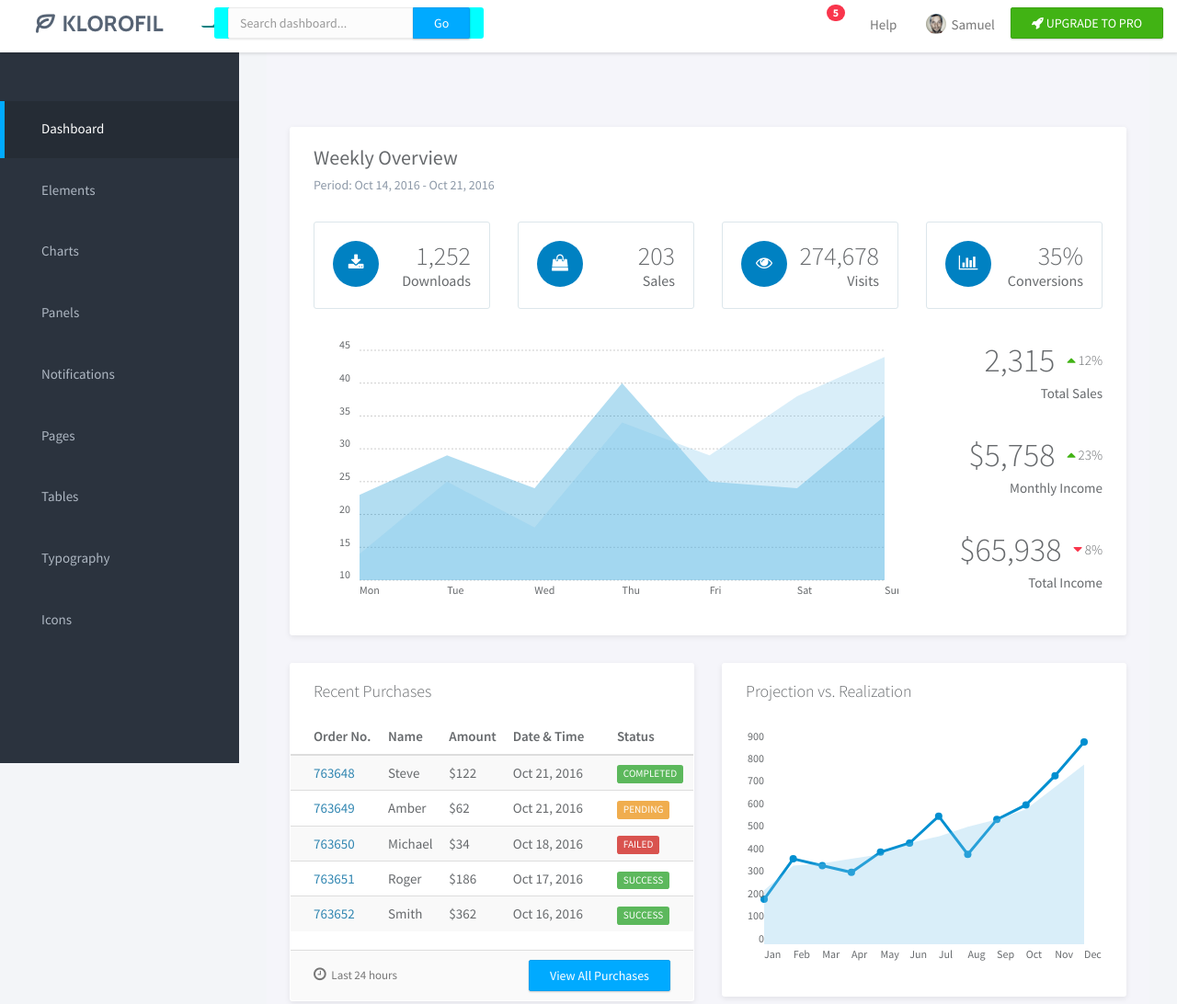
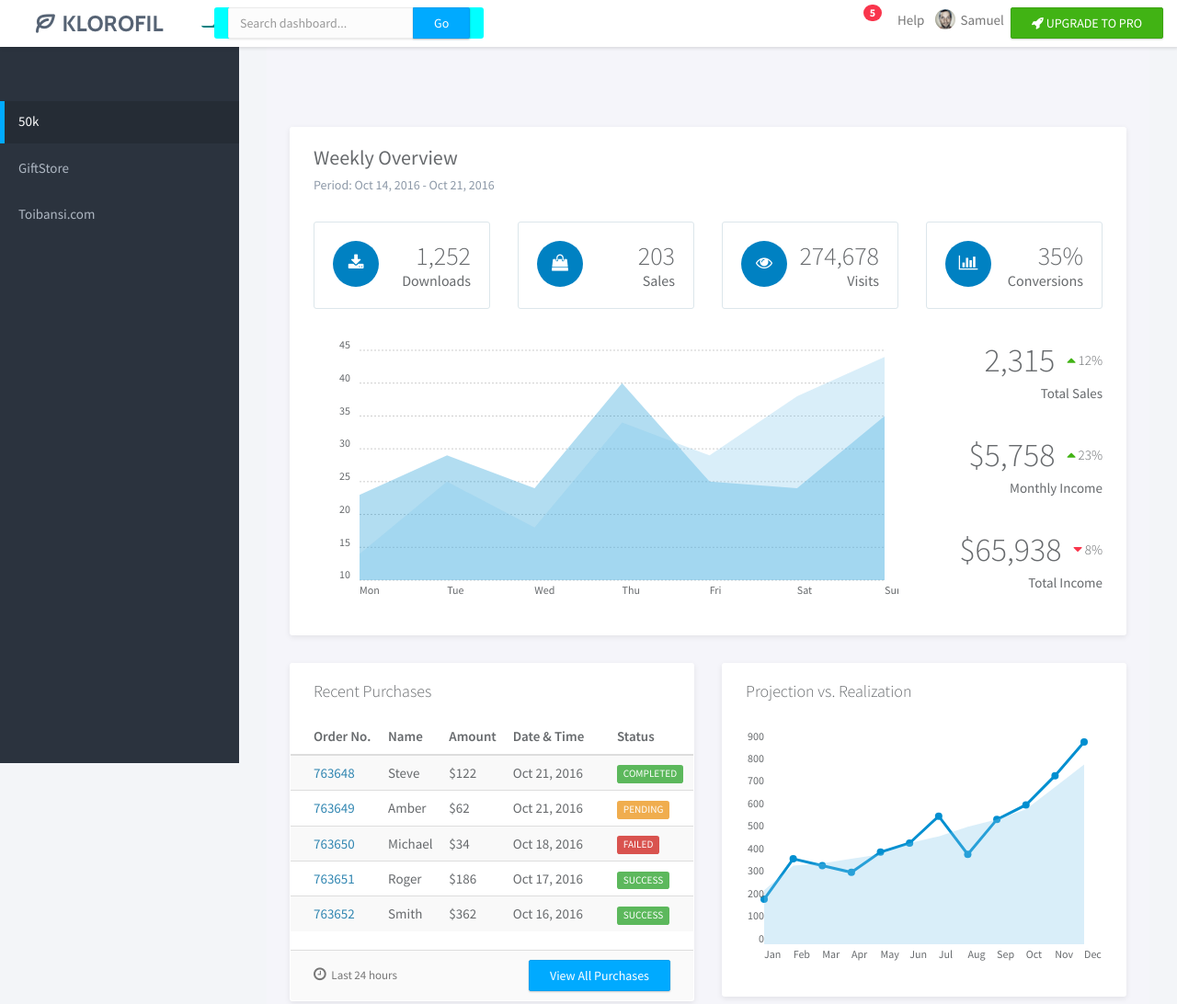
Before and after one commit to NtdStart/ChatApp, a website: page views/admin/index.html in a window 1280 px wide. Shown: the top 1092 px of the page at 92% size. Drawn offline with Linux system fonts and the light colour scheme; files that its build step writes are made by us from their sources; files whose address does not match are found by name.

Commit message:
edit css header

```diff
--- a/public/admin/css/main.css
+++ b/public/admin/css/main.css
@@ -267,6 +267,10 @@ html.fullscreen-bg #wrapper {
   .navbar-nav .dropdown-menu > li > a i {
     vertical-align: middle; }
 
+.nav>li>a{
+  padding: 10px 5px;
+}
+
 @media screen and (min-width: 768px) {
   .navbar-nav.navbar-right {
     margin-right: 0; } }
@@ -355,7 +359,6 @@ ul.notifications > li {
 .sidebar {
   z-index: 9; }
   .sidebar .nav > li > a {
-    padding: 18px 30px;
     color: #AEB7C2;
     border-left: 5px solid transparent; }
     .sidebar .nav > li > a:hover, .sidebar .nav > li > a:focus, .sidebar .nav > li > a.active {
--- a/views/admin/index.html
+++ b/views/admin/index.html
@@ -90,24 +90,9 @@
 			<div class="sidebar-scroll">
 				<nav>
 					<ul class="nav">
-						<li><a href="index.html" class="active"><i class="lnr lnr-home"></i> <span>Dashboard</span></a></li>
-						<li><a href="elements.html" class=""><i class="lnr lnr-code"></i> <span>Elements</span></a></li>
-						<li><a href="charts.html" class=""><i class="lnr lnr-chart-bars"></i> <span>Charts</span></a></li>
-						<li><a href="panels.html" class=""><i class="lnr lnr-cog"></i> <span>Panels</span></a></li>
-						<li><a href="notifications.html" class=""><i class="lnr lnr-alarm"></i> <span>Notifications</span></a></li>
-						<li>
-							<a href="#subPages" data-toggle="collapse" class="collapsed"><i class="lnr lnr-file-empty"></i> <span>Pages</span> <i class="icon-submenu lnr lnr-chevron-left"></i></a>
-							<div id="subPages" class="collapse ">
-								<ul class="nav">
-									<li><a href="page-profile.html" class="">Profile</a></li>
-									<li><a href="page-login.html" class="">Login</a></li>
-									<li><a href="page-lockscreen.html" class="">Lockscreen</a></li>
-								</ul>
-							</div>
-						</li>
-						<li><a href="tables.html" class=""><i class="lnr lnr-dice"></i> <span>Tables</span></a></li>
-						<li><a href="typography.html" class=""><i class="lnr lnr-text-format"></i> <span>Typography</span></a></li>
-						<li><a href="icons.html" class=""><i class="lnr lnr-linearicons"></i> <span>Icons</span></a></li>
+						<li><a href="/" class="active"><i class="lnr lnr-home"></i> <span>50k</span></a></li>
+						<li><a href="elements.html" class=""><i class="lnr lnr-code"></i> <span>GiftStore</span></a></li>
+						<li><a href="charts.html" class=""><i class="lnr lnr-chart-bars"></i> <span>Toibansi.com</span></a></li>
 					</ul>
 				</nav>
 			</div>
```
